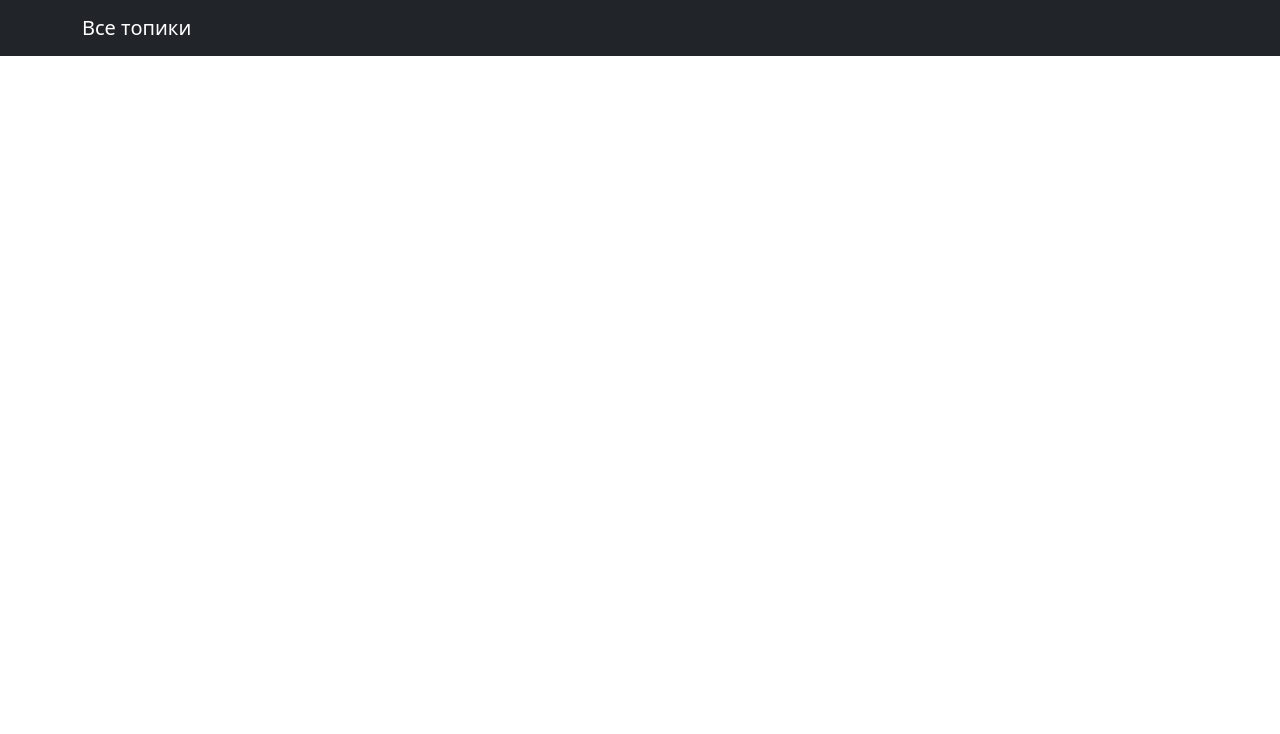
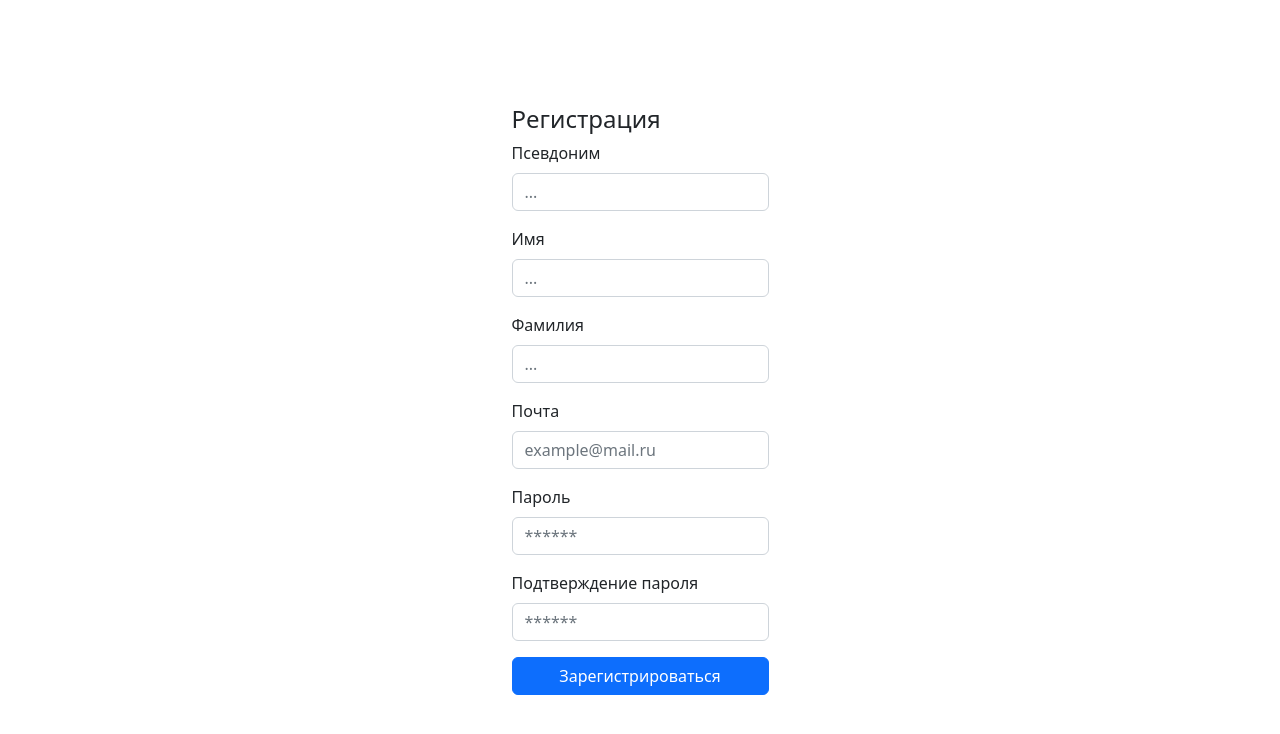
Before and after one commit to irgashevv/frontend-quizz-client, a Vue app: page /sign-up in a window 1280 px wide. Shown: the top 734 px of the page. Built offline with nearby package versions, Linux system fonts and the light colour scheme.

Commit message:
Added registration

```diff
--- a/src/App.vue
+++ b/src/App.vue
@@ -1,10 +1,3 @@
 <template>
-  <nav class="navbar navbar-dark bg-dark">
-    <div class="container">
-      <router-link to="/" class="navbar-brand">Все топики</router-link>
-    </div>
-  </nav>
-  <div class="container py-5">
-    <router-view />
-  </div>
+  <router-view />
 </template>
--- /dev/null
+++ b/src/layouts/MainLayout.vue
@@ -0,0 +1,10 @@
+<template>
+  <nav class="navbar navbar-dark bg-dark">
+    <div class="container">
+      <router-link to="/" class="navbar-brand">Все топики</router-link>
+    </div>
+  </nav>
+  <div class="container py-5">
+    <router-view />
+  </div>
+</template>
--- a/src/router/index.js
+++ b/src/router/index.js
@@ -2,13 +2,11 @@ import { createRouter, createWebHistory } from 'vue-router';
 
 const routes = [
   {
-    path: '/sign-up',
-    name: 'sign-up',
-    component: () => import('@/views/SignUp'),
-    meta: { title: 'Регистрация' },
-  },
+    path: '/',
+    component: () => import('@/layouts/MainLayout'),
+    children: [
       {
-    path: '/',
+        path: '',
         name: 'topics',
         component: () => import('@/views/TopicsIndex'),
         meta: { title: 'Топики' },
@@ -20,6 +18,14 @@ const routes = [
         props: true,
         meta: { title: 'Топики' },
       },
+    ],
+  },
+  {
+    path: '/sign-up',
+    name: 'sign-up',
+    component: () => import('@/views/SignUp'),
+    meta: { title: 'Регистрация' },
+  },
 ];
 
 const router = createRouter({
@@ -28,10 +34,16 @@ const router = createRouter({
 });
 
 router.beforeEach((to, from, next) => {
-  const token = localStorage.getItem('token');
+  const token = localStorage.getItem('auth-token');
   document.title = to.meta.title;
   if (!token) {
-    next({ name: 'sign-up' });
+    if (to.name !== 'sign-up') {
+      next({
+        name: 'sign-up',
+      });
+    } else {
+      next();
+    }
   } else {
     next();
   }
--- a/src/services/api.js
+++ b/src/services/api.js
@@ -9,3 +9,4 @@ export const api = axios.create({
 export const getTopics = () => api.get('');
 export const getTopic = topicId => api.get(`/${topicId}`);
 export const submitTopic = (topicId, params) => api.post(`/${topicId}`, params);
+export const signUp = params => api.post('/register', params);
--- a/src/views/SignUp.vue
+++ b/src/views/SignUp.vue
@@ -1,9 +1,51 @@
 <template>
-  <div></div>
+  <div class="d-flex justify-content-center align-items-center min-vh-100">
+    <form @submit.prevent="signUpHandler">
+      <h4>Регистрация</h4>
+      <div class="mb-3">
+        <label for="username" class="form-label">Псевдоним</label>
+        <input v-model="userData.username" type="text" class="form-control" id="username" placeholder="..." />
+      </div>
+      <div class="mb-3">
+        <label for="name" class="form-label">Имя</label>
+        <input v-model="userData.name" type="text" class="form-control" id="name" placeholder="..." />
+      </div>
+      <div class="mb-3">
+        <label for="surname" class="form-label">Фамилия</label>
+        <input v-model="userData.surname" type="text" class="form-control" id="surname" placeholder="..." />
+      </div>
+      <div class="mb-3">
+        <label for="email" class="form-label">Почта</label>
+        <input v-model="userData.email" type="email" class="form-control" id="email" placeholder="example@mail.ru" />
+      </div>
+      <div class="mb-3">
+        <label for="password" class="form-label">Пароль</label>
+        <input v-model="userData.password" type="password" class="form-control" id="password" placeholder="******" />
+      </div>
+      <div class="mb-3">
+        <label for="passwordConfirmation" class="form-label">Подтверждение пароля</label>
+        <input
+          v-model="userData.password_confirmation"
+          type="password"
+          class="form-control"
+          id="passwordConfirmation"
+          placeholder="******"
+        />
+      </div>
+      <button class="btn btn-primary w-100" :disabled="loading">
+        <span class="spinner-border spinner-border-sm" role="status" v-if="loading">
+          <span class="visually-hidden">Loading...</span>
+        </span>
+        Зарегистрироваться
+      </button>
+    </form>
+  </div>
 </template>
 
 <script setup>
   import { ref } from 'vue';
+  import { signUp } from '@/services/api';
+  import { useRouter } from 'vue-router';
 
   const userData = ref({
     username: '',
@@ -13,4 +55,20 @@
     password: '',
     password_confirmation: '',
   });
+  const loading = ref(false);
+  const router = useRouter();
+
+  const signUpHandler = () => {
+    if (userData.value.password !== userData.value.password_confirmation) {
+      alert('Пароли нге совпадают');
+    }
+    loading.value = true;
+    signUp()
+      .then(() => {
+        router.push('/');
+      })
+      .finally(() => {
+        loading.value = false;
+      });
+  };
 </script>
```
Also changed, not shown: 1 other file (tests, documents, lock files or other folders). Lines whose indentation alone changed are shown as unchanged.
